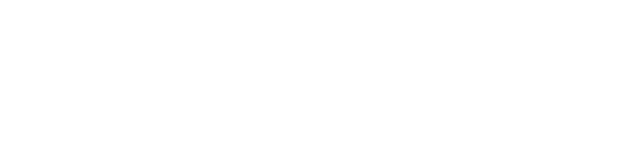
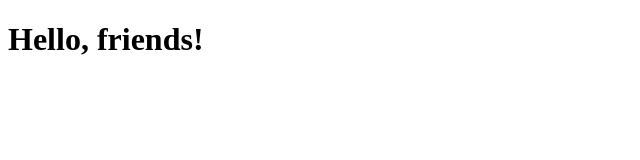
Before and after one commit to MarsCitizen/project, a plain HTML site: page index.html in a window 1280 px wide. Shown: the whole page, without its empty margins (0-640 px from the left). Drawn offline with Linux system fonts and the light colour scheme.

Commit message:
Update index.html

```diff
--- a/index.html
+++ b/index.html
@@ -7,6 +7,7 @@
   <title>Document</title>
 </head>
 <body>
+  <h1>Hello, friends!<h1>
 
 </body>
 </html>
```
